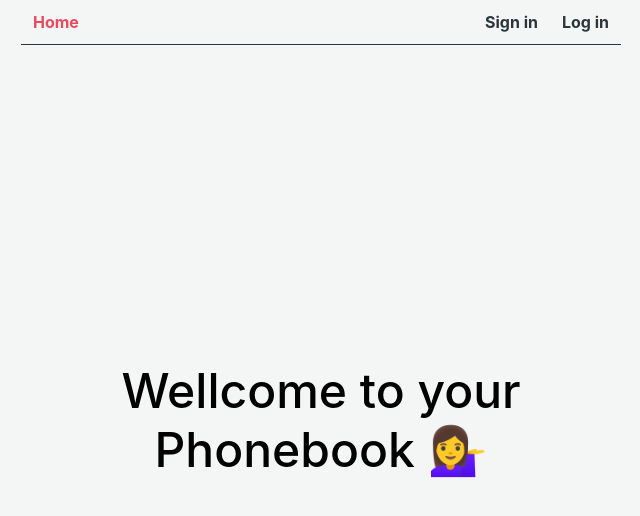
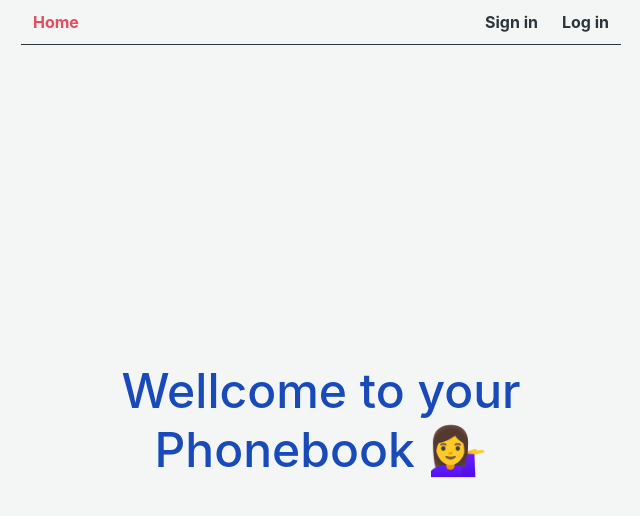
Before and after one commit to Andrii-Velhan/goit-react-hw-09-phonebook, a React (Create React App) app: page / in a window 1280 px wide. Shown: the top 516 px of the page, without its empty margins (319-959 px from the left). Built offline with nearby package versions, Linux system fonts and the light colour scheme.

Commit message:
Update HomePage.js

```diff
--- a/src/pages/HomePage.js
+++ b/src/pages/HomePage.js
@@ -12,6 +12,7 @@ const styles = {
 		fontWeight: 500,
 		fontSize: 48,
 		textAlign: 'center',
+		color: '#184bb9',
 	},
 };
 
```
